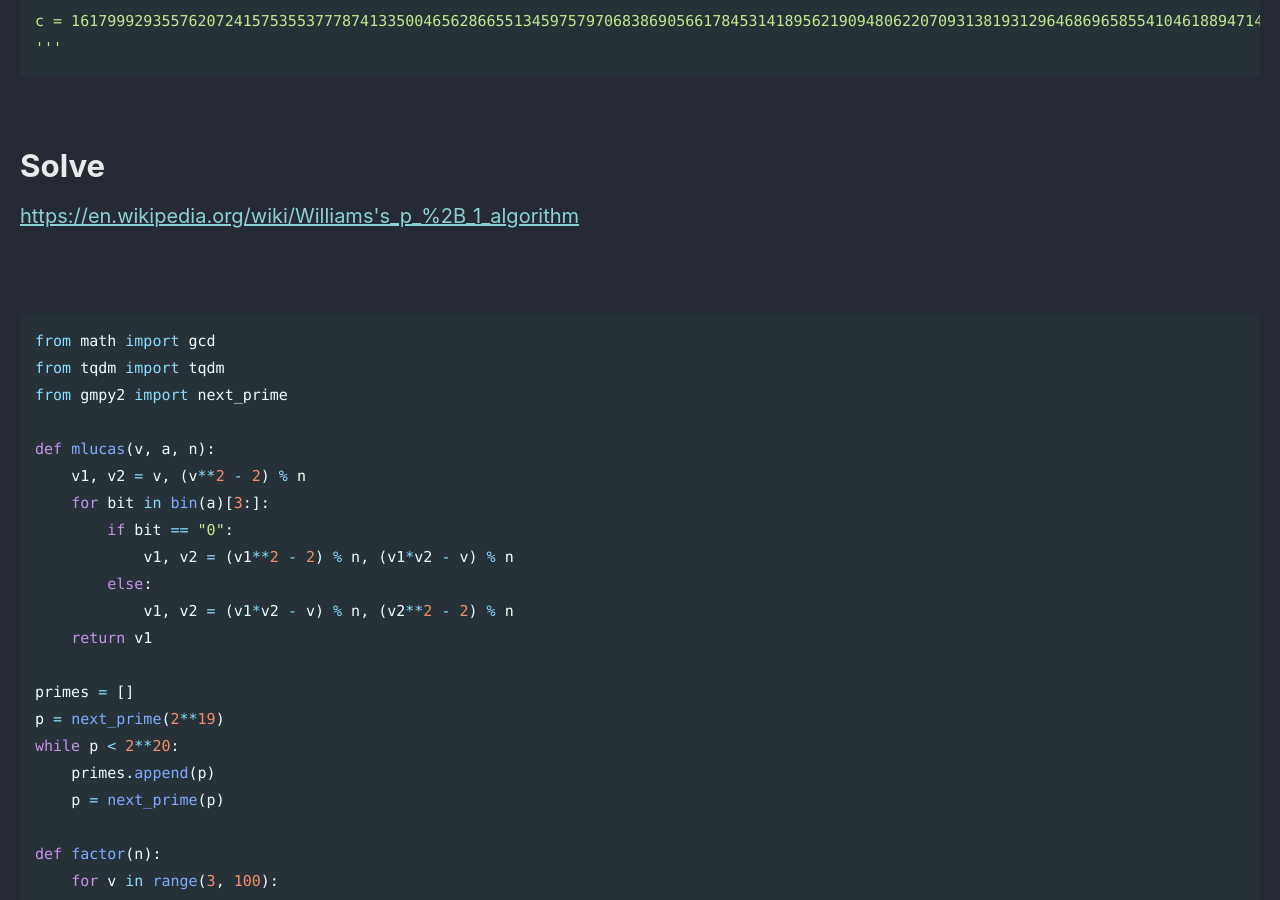
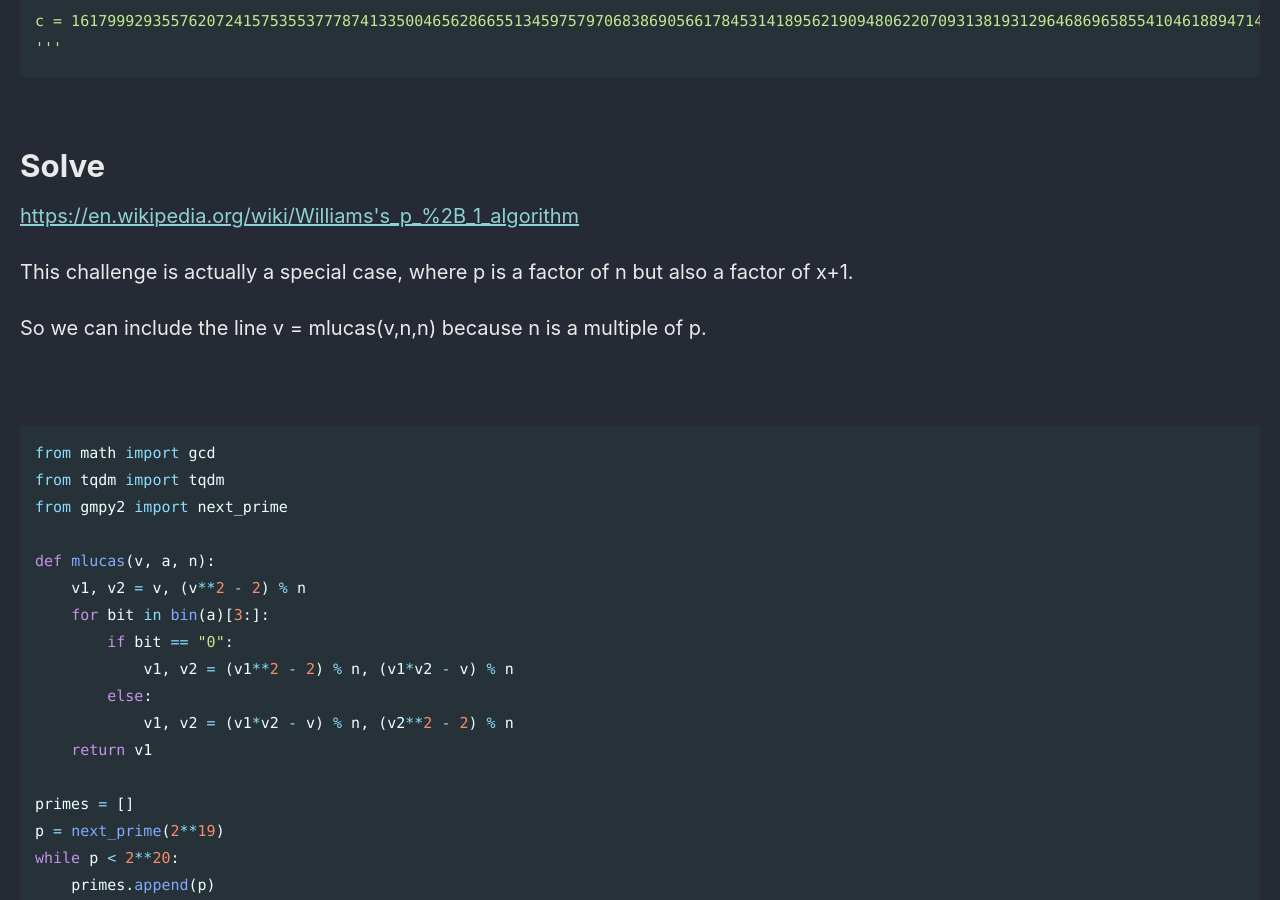
Before and after one commit to Connor-McCartney/Connor-McCartney.github.io, a Jekyll site: the page built from _pages/cryptography/rsa/smalleqs0xl4ughCTF2024.md, in a window 1280 px wide and 900 px high, scrolled down 885 px. Built offline with Jekyll 4.4.1, drawn with Linux system fonts in a browser that asks for light colours; cached includes are drawn as plain includes.

Commit message:
Update smalleqs0xl4ughCTF2024.md

```diff
--- a/_pages/cryptography/rsa/smalleqs0xl4ughCTF2024.md
+++ b/_pages/cryptography/rsa/smalleqs0xl4ughCTF2024.md
@@ -42,6 +42,11 @@ c = 1617999293557620724157535537778741335004656286655134597579706838690566178453
 # Solve
 
 <https://en.wikipedia.org/wiki/Williams's_p_%2B_1_algorithm>
+
+This challenge is actually a special case, where p is a factor of n but also a factor of x+1.
+
+So we can include the line v = mlucas(v,n,n) because n is a multiple of p.
+
 
 
 <br>
```
